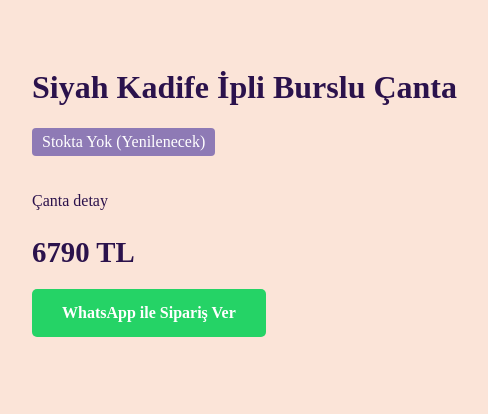
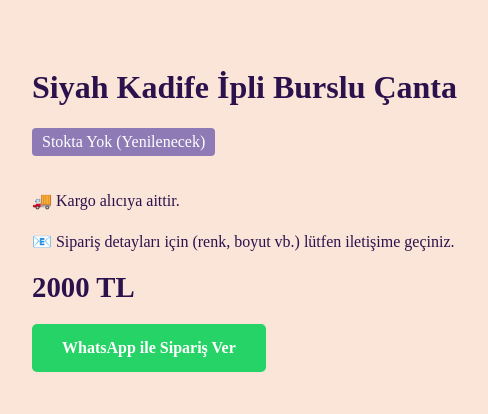
Before and after one commit to npurplee/npurple, a plain HTML site: page ürün detay 4.html in a window 1280 px wide. Shown: the full height of the page, 628-1116 px from the left. Drawn offline with Linux system fonts and the light colour scheme.

Commit message:
Update ürün detay 4.html

```diff
--- a/ürün detay 4.html
+++ b/ürün detay 4.html
@@ -30,10 +30,10 @@
     <div class="product-info">
             <h1>Siyah Kadife İpli Burslu Çanta</h1>
             <span class="stock-tag">Stokta Yok (Yenilenecek)</span>
-            <p style="line-height: 1.8;">
-                Çanta detay
-            </p>
-            <div class="price">6790 TL</div>
+             <p style="line-height: 1.8;">
+                🚚 Kargo alıcıya aittir.
+            </p>📧 Sipariş detayları için (renk, boyut vb.) lütfen iletişime geçiniz.
+            <div class="price">2000 TL</div>
 
             <a href="https://wa.me/05453932794?text=Merhaba, ürününüz hakkında bilgi almak istiyorum."
                class="btn-whatsapp" target="_blank">
```
